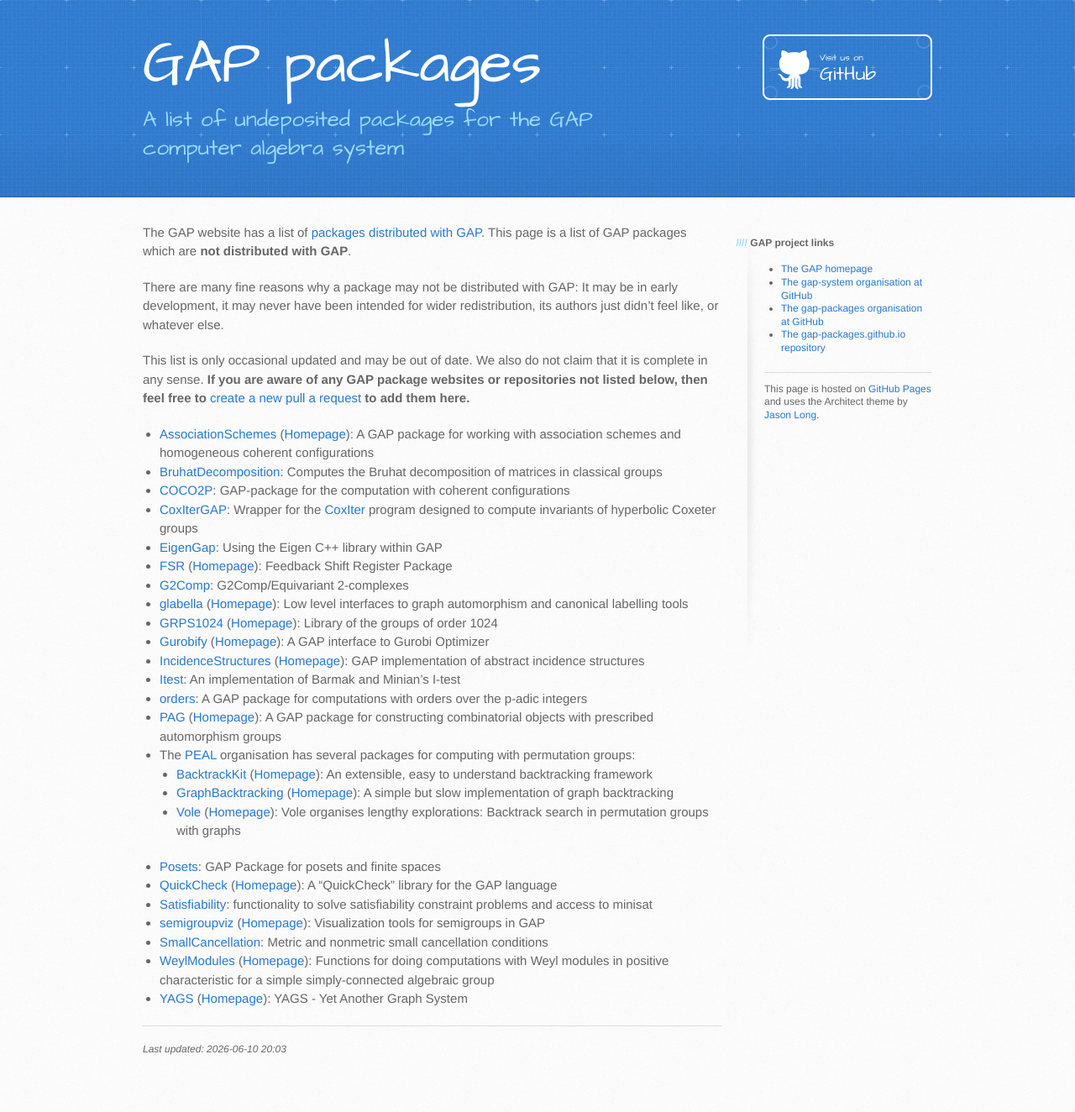
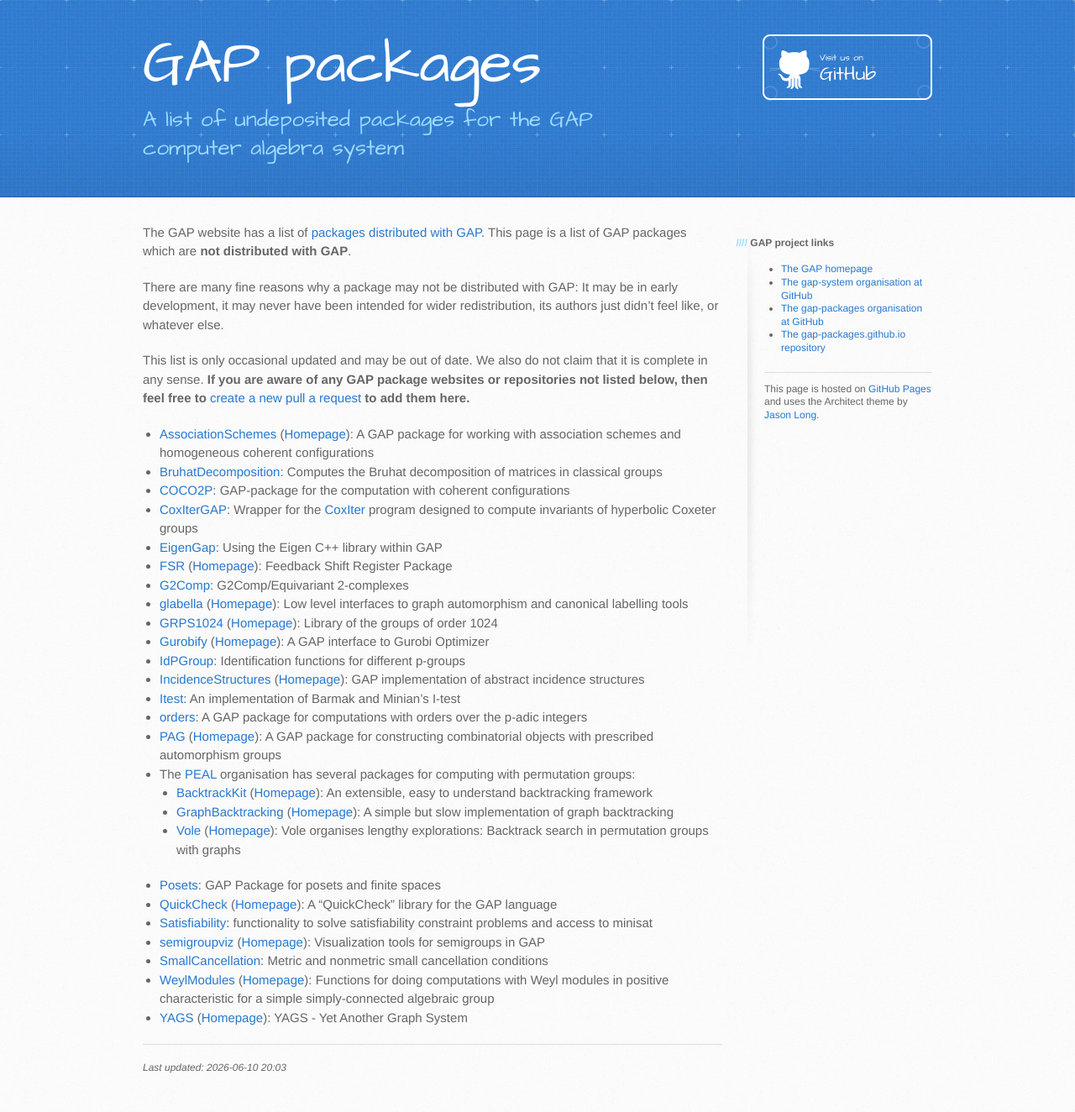
Before and after one commit to gap-packages/gap-packages.github.io, a Jekyll site: the page built from index.md, in a window 1280 px wide. Shown: the whole page at 84% size. Built offline with Jekyll 4.4.1, drawn with Linux system fonts in a browser that asks for light colours; before the commit the page ends 1302 px from its top, so only the background shows below that.

Commit message:
Add IdPGroup package

```diff
--- a/index.md
+++ b/index.md
@@ -26,6 +26,7 @@ to add them here.**
 * [glabella](https://github.com/nagygp/glabella) ([Homepage](https://nagygp.github.io/glabella)): Low level interfaces to graph automorphism and canonical labelling tools
 * [GRPS1024](https://github.com/davidburrell/GRPS1024) ([Homepage](https://davidburrell.github.io/GRPS1024/)): Library of the groups of order 1024
 * [Gurobify](https://github.com/jesselansdown/Gurobify) ([Homepage](https://jesselansdown.github.io/Gurobify)): A GAP interface to Gurobi Optimizer
+* [IdPGroup](https://www.iaa.tu-bs.de/henschan/so.html): Identification functions for different p-groups
 * [IncidenceStructures](https://github.com/nagygp/IncidenceStructures) ([Homepage](https://nagygp.github.io/IncidenceStructures)): GAP implementation of abstract incidence structures
 * [Itest](https://github.com/isadofschi/itest): An implementation of Barmak and Minian's I-test
 * [orders](https://github.com/feisele/orders): A GAP package for computations with orders over the p-adic integers
```
